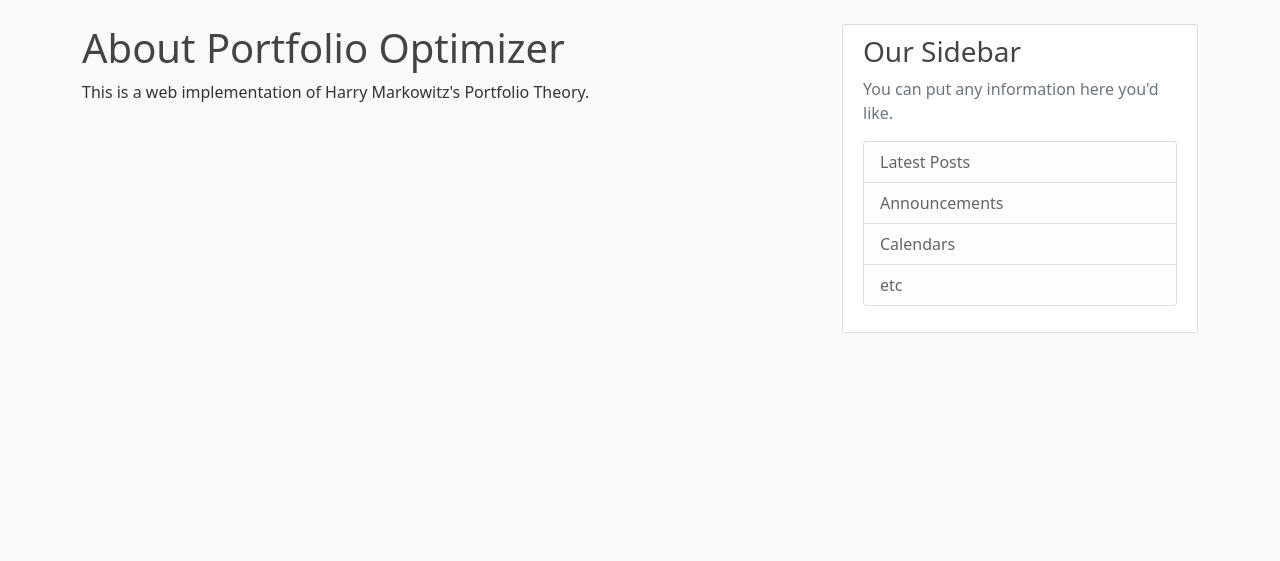
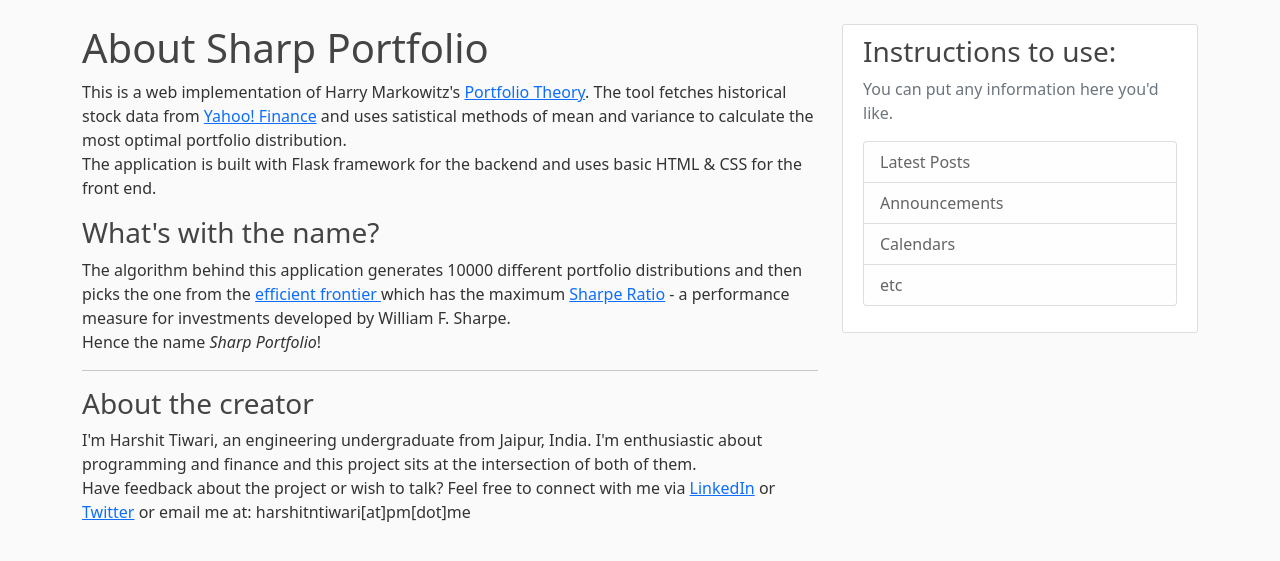
Before and after one commit to HarshitNTiwari/Portfolio-Optimizer, a Flask app: page /about in a window 1280 px wide. Shown: the part 56-617 px from the top of the page. Run offline with Flask 2, Linux system fonts and the light colour scheme.

Commit message:
made new changes

```diff
--- a/PortfolioOptimizer.py
+++ b/PortfolioOptimizer.py
@@ -3,6 +3,7 @@ import yfinance as yf
 import pandas as pd
 import matplotlib.pyplot as plt
 import scipy.optimize as optimization
+from yfinance import shared
 
 # On average there are 252 trading days in a year
 NUM_TRADING_DAYS = 252
@@ -111,7 +112,7 @@ def show_optimal_portfolio(opt, rets, portfolio_rets, portfolio_vols):
   plt.show()
 
 def main(stocks):
-  dataset = download_data(stocks)
+  dataset, error_message = download_data(stocks)
   # Printing the stock price Dataframe of last 1 decade
   # print(dataset)
   # Plotting the comparative stock price chart for the 6 companies
--- a/app.py
+++ b/app.py
@@ -1,8 +1,9 @@
-from flask import Flask, request, render_template, url_for
+from flask import Flask, request, render_template, url_for, flash
 import PortfolioOptimizer as PortOpt
 import numpy as np
 
 app = Flask(__name__)
+app.secret_key = b'hdhcbchhh'
 
 # list of dictionaries
 
@@ -17,7 +18,7 @@ def about():
 @app.route('/predict', methods=['POST','GET'])
 def calculate():
     if request.method == "POST":
-        t = request.form.get('tickers')
+        t = request.form["tickers"]
         tickers = t.split()
         print(tickers)
         optimum = PortOpt.main(tickers)
@@ -30,7 +31,10 @@ def calculate():
             str1 = str(y[i])
             str1+= "% in " + tickers[i] + ", "
             output+=str1
+        flash("Portfolio generated successfully!", "info")
         return render_template('home.html', pred='Your optimal portfolio distribution is: {}'.format(output))
+    else:
+        return render_template('home.html')
 
 
 # Running in debug mode
--- a/templates/about.html
+++ b/templates/about.html
@@ -2,8 +2,20 @@
 {% extends "layout.html" %}
 <!-- overriding the 'content' block -->
 {% block content %}
-	<h1>About Portfolio Optimizer</h1>
+	<h1>About Sharp Portfolio</h1>
 	<p>
-		This is a web implementation of Harry Markowitz's Portfolio Theory.
+		This is a web implementation of Harry Markowitz's <a href="https://en.wikipedia.org/wiki/Markowitz_model">Portfolio Theory</a>. The tool fetches historical stock data from <a href="https://finance.yahoo.com/">Yahoo! Finance</a> and uses satistical methods of mean and variance to calculate the most optimal portfolio distribution.
+		<br>
+		The application is built with Flask framework for the backend and uses basic HTML & CSS for the front end.
+
+		<h3>What's with the name?</h3>
+		The algorithm behind this application generates 10000 different portfolio distributions and then picks the one from the <a href="https://en.wikipedia.org/wiki/Efficient_frontier">efficient frontier </a> which has the maximum <a href="https://en.wikipedia.org/wiki/Sharpe_ratio">Sharpe Ratio</a> - a performance measure for investments developed by William F. Sharpe. <br>
+		Hence the name <i>Sharp Portfolio</i>!
+		<br>
+		<hr>
+		<h3>About the creator</h3>
+		I'm Harshit Tiwari, an engineering undergraduate from Jaipur, India. I'm enthusiastic about programming and finance and this project sits at the intersection of both of them.<br>
+		Have feedback about the project or wish to talk?
+		Feel free to connect with me via <a href="https://www.linkedin.com/in/harshitntiwari/">LinkedIn</a> or <a href="https://twitter.com/HarshitNTiwari">Twitter</a> or email me at: harshitntiwari[at]pm[dot]me
 	</p>
 {% endblock content %}
--- a/templates/layout.html
+++ b/templates/layout.html
@@ -12,9 +12,9 @@
     <link rel="stylesheet" type="text/css" href="{{ url_for('static',filename='main.css') }}">
 
 	{% if title %}
-		<title>Portfolio Optimizer - {{ title }}</title>
+		<title>Sharp Portfolio - {{ title }}</title>
 	{% else %}
-		<title>Portfolio Optimizer</title>
+		<title>Sharp Portfolio</title>
 	{% endif %}
 
 </head>
@@ -43,6 +43,7 @@
 	  </nav>
 	</header>
 
+	<!-- Body -->
 	<main role="main" class="container">
 	  <div class="row">
 
@@ -52,7 +53,7 @@
 
 	    <div class="col-md-4">
 	      <div class="content-section">
-	        <h3>Our Sidebar</h3>
+	        <h3>Instructions to use:</h3>
 	        <p class='text-muted'>You can put any information here you'd like.
 	          <ul class="list-group">
 	            <li class="list-group-item list-group-item-light">Latest Posts</li>
```
Also changed, not shown: templates/home.html (+10 -2 lines).
